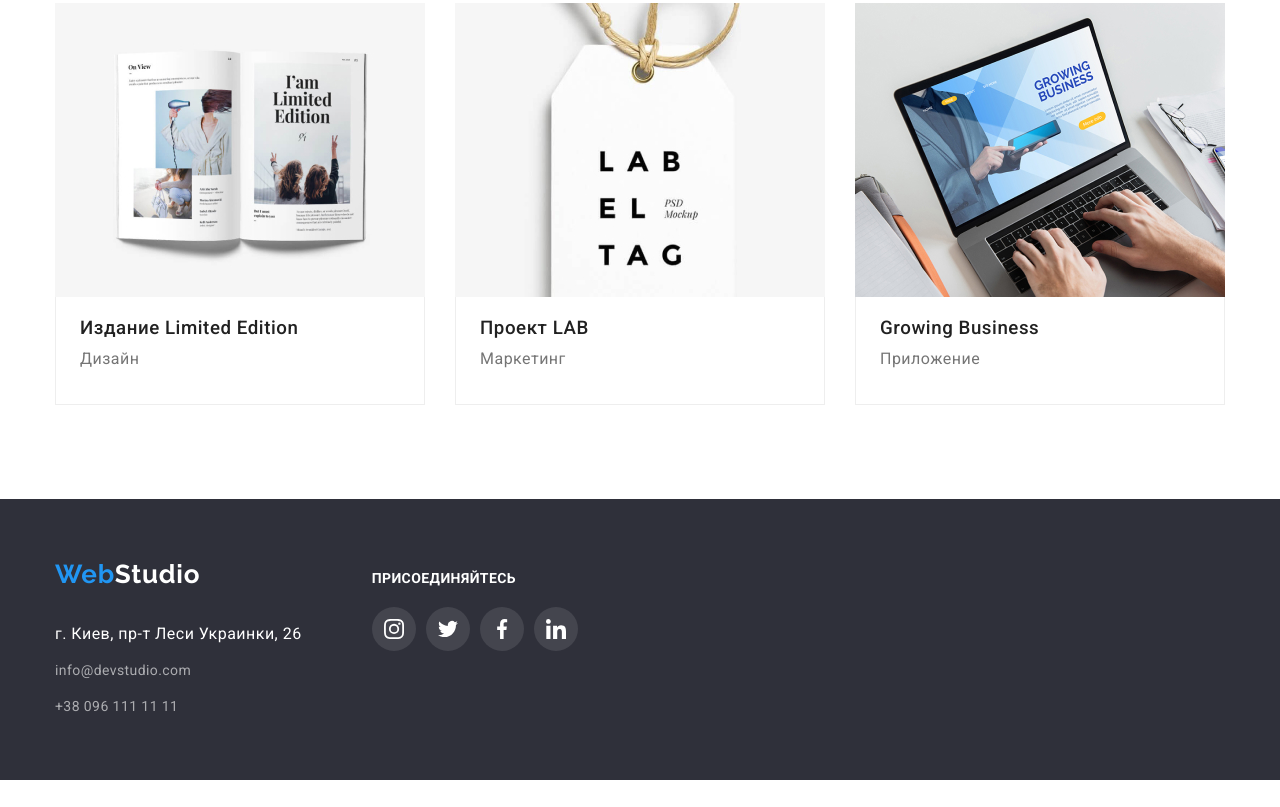
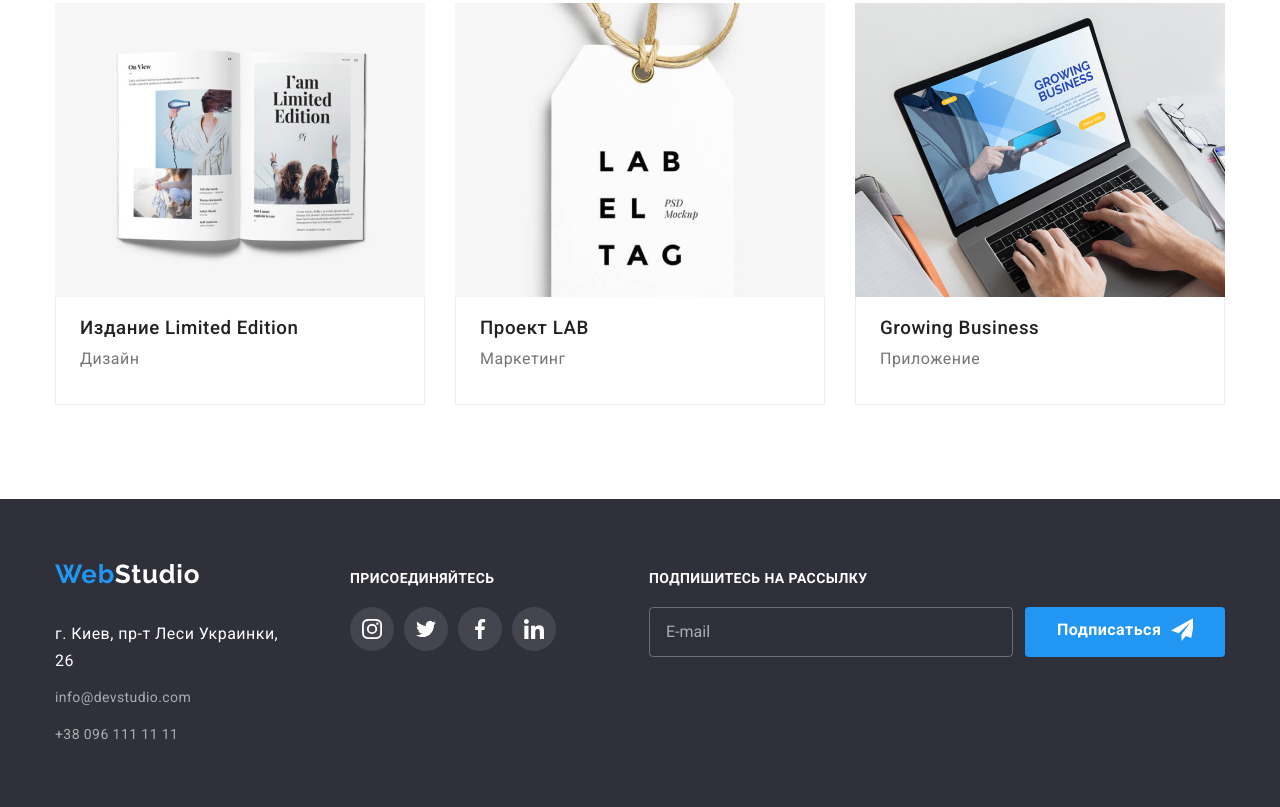
Before and after one commit to Makmar1983/goit-markup-hw-06, a plain HTML site: page portfolio.html in a window 1280 px wide. Shown: the part 1125-1932 px from the top of the page. Before the commit the page ends 1905 px from the top, so only its background shows below. Drawn offline with nearby package versions, Linux system fonts and the light colour scheme.

Commit message:
16/18:51

```diff
--- a/portfolio.html
+++ b/portfolio.html
@@ -179,7 +179,24 @@
                     </li>
                 </ul>
             </div>
-        </div>
+            <div class="subscribe">
+                <p class="footer-conect">Подпишитесь на рассылку</p>
+                <div class="subscribe-flex">
+                    <div class="subscribe-form-field">
+                        <label for="mail"><input class="subscribe-input" type="email" name="mail" id="mail"
+                                placeholder="E-mail">
+                        </label>
+
+                    </div>
+                    <button class="subscribe-button" type="button">Подписаться <svg class="subscribe-svg">
+                            <use href="./Images/icons.svg#icon-icon-send" width="24" height="24">
+
+                            </use>
+                        </svg></button>
+                </div>
+
+            </div>
+
     </footer>
 </body>
 
```
